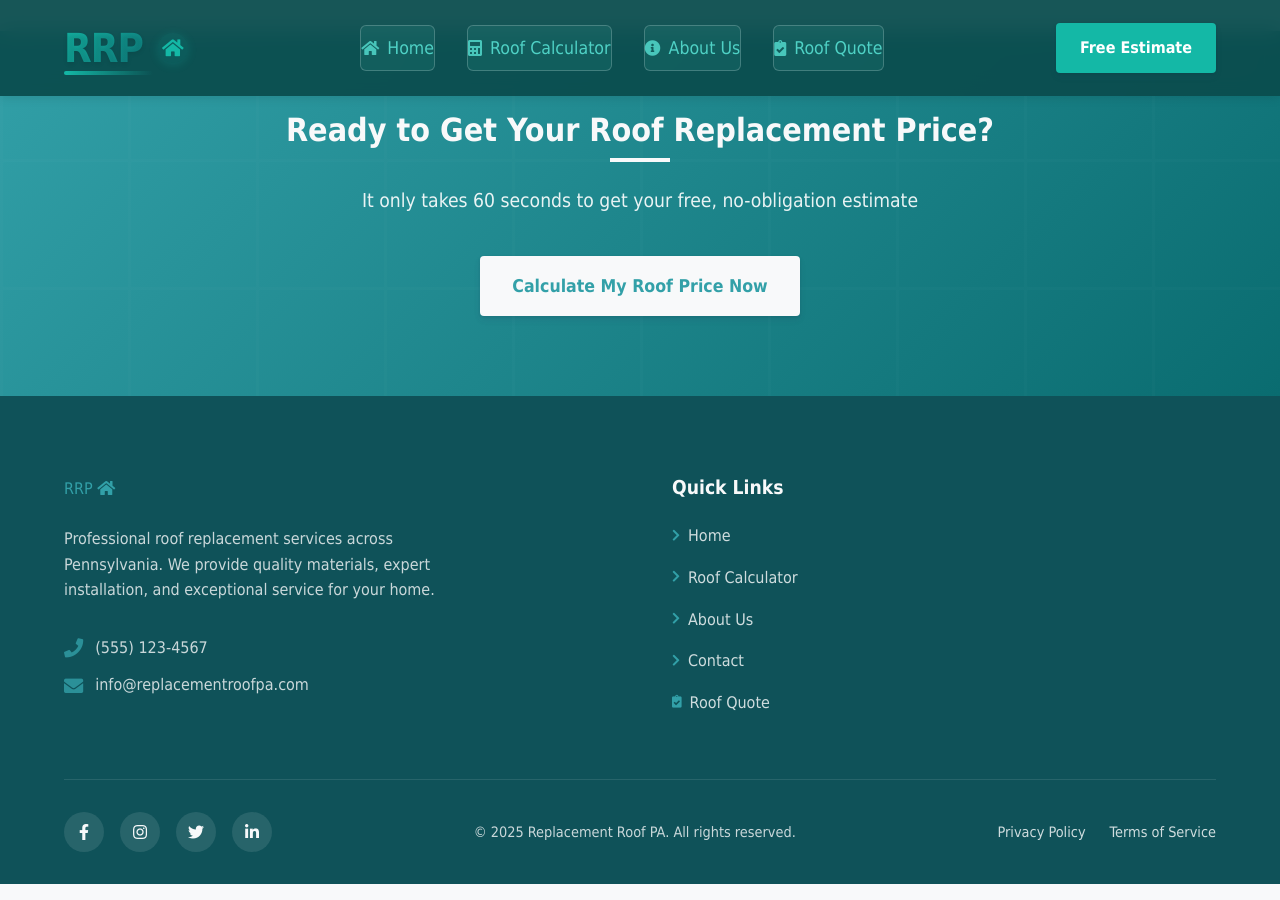
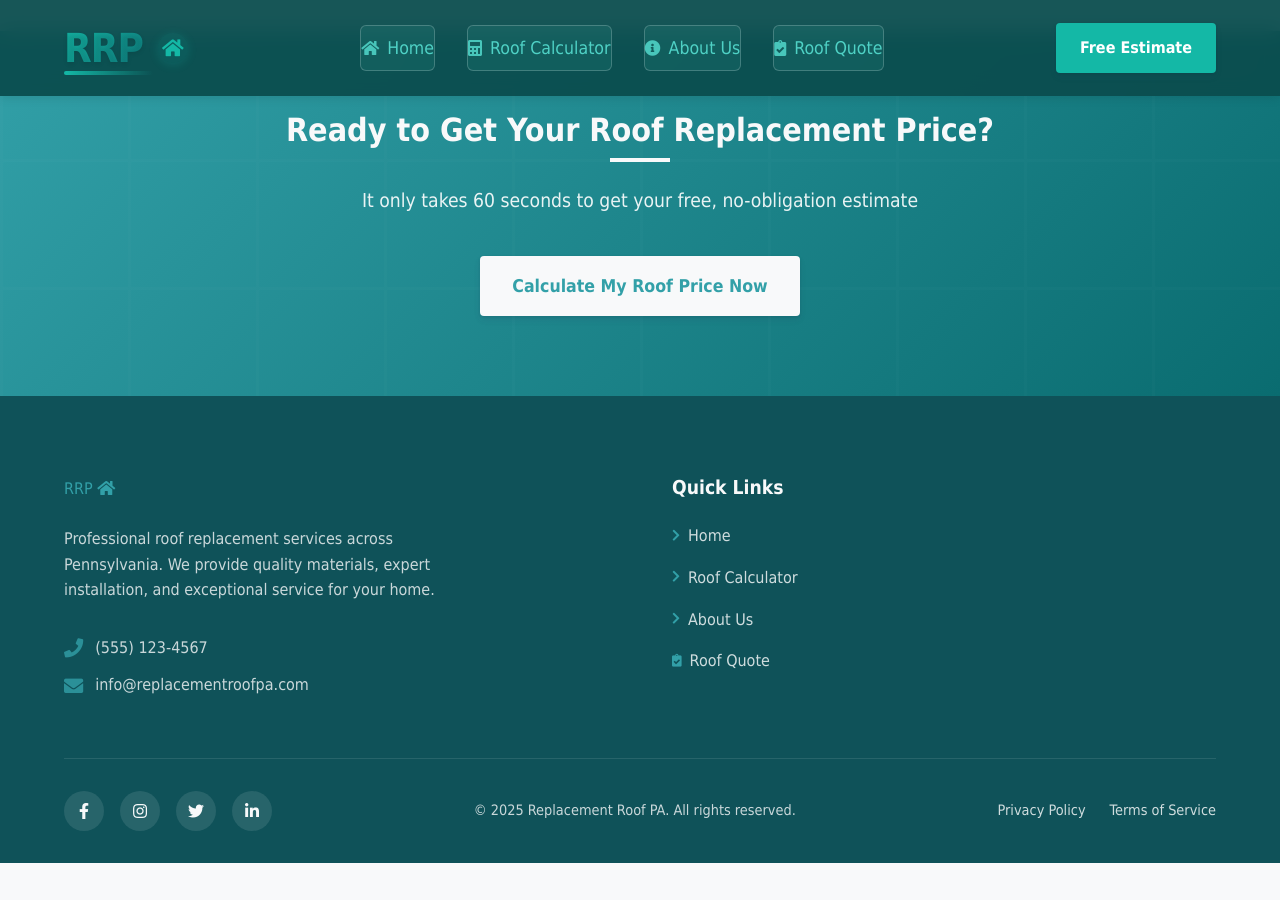
Before and after one commit to tim-amredev/replacement-roof-pa, a Jekyll site: the page built from index.html, in a window 1280 px wide and 900 px high, scrolled down 3453 px. Built offline with Jekyll 4.4.1, drawn with Linux system fonts in a browser that asks for light colours; some web fonts are replaced; after the commit the page ends 4332 px from its top, so only the background shows below that.

Commit message:
Update footer.html

```diff
--- a/_includes/footer.html
+++ b/_includes/footer.html
@@ -21,7 +21,6 @@
           <li><a href="{{ site.baseurl }}/"><i class="fas fa-chevron-right"></i> Home</a></li>
           <li><a href="{{ site.baseurl }}/calculator"><i class="fas fa-chevron-right"></i> Roof Calculator</a></li>
           <li><a href="{{ site.baseurl }}/about"><i class="fas fa-chevron-right"></i> About Us</a></li>
-          <li><a href="{{ site.baseurl }}/contact"><i class="fas fa-chevron-right"></i> Contact</a></li>
           <li><a href="{{ site.baseurl }}/roof-questionnaire"><i class="fas fa-clipboard-check"></i> Roof Quote</a></li>
         </ul>
       </div>
```
